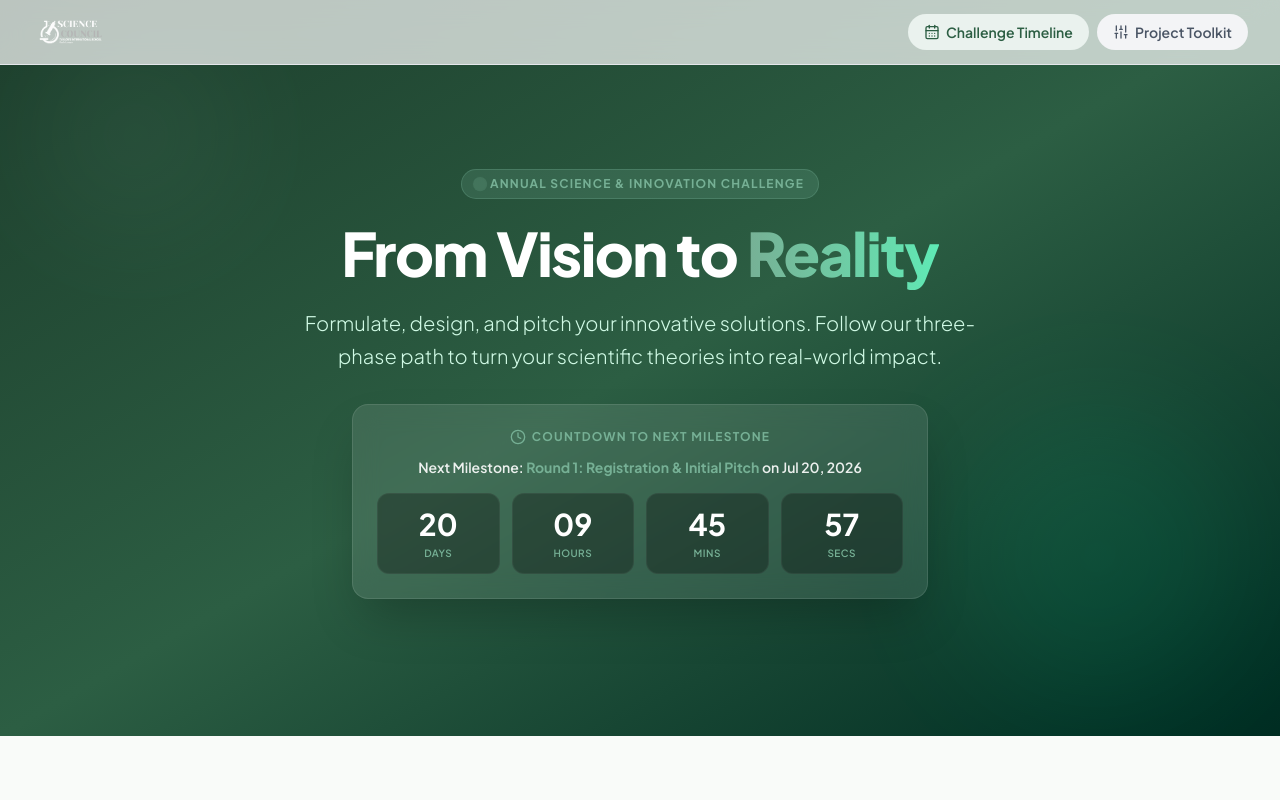
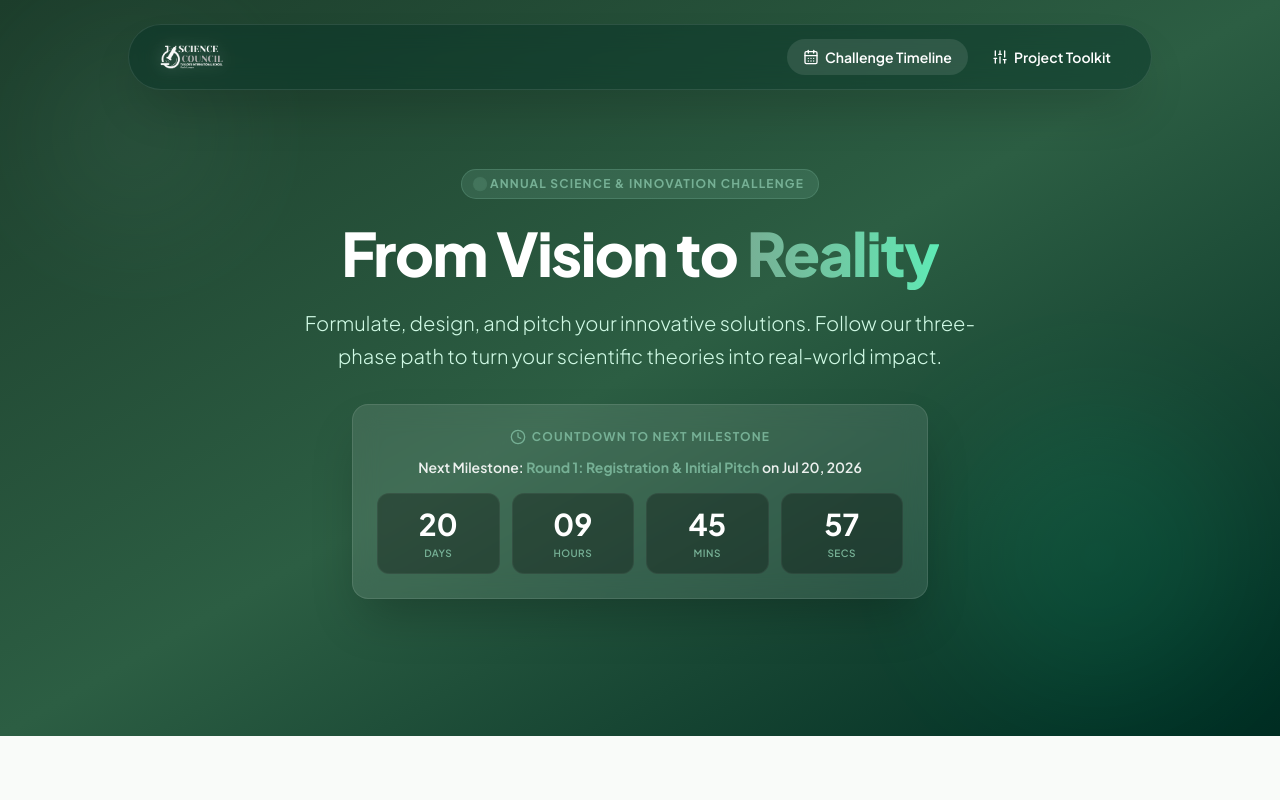
Before and after one commit to asimosereal/TISKL-Science-Council-Website, a Next.js app: page / in a window 1280 px wide. Shown: the top 800 px of the page. Built offline with nearby package versions, Linux system fonts and the light colour scheme.

Commit message:
Update page.tsx

```diff
--- a/app/page.tsx
+++ b/app/page.tsx
@@ -182,28 +182,28 @@ export default function Home() {
 
   return (
     <div className="bg-[#f9fbf9] text-gray-800 antialiased min-h-screen flex flex-col justify-between font-sans">
-      {/* ========== FIXED NAVBAR ========== */}
-      <nav className="fixed top-0 w-full z-50 bg-white/70 backdrop-blur-md border-b border-gray-200">
-        <div className="max-w-7xl mx-auto px-4 sm:px-6 lg:px-8 h-16 flex items-center justify-between">
-          {/* Logo — larger */}
+      {/* ========== FLOATING MAC DOCK NAVBAR (DARK) ========== */}
+      <nav className="fixed top-6 left-1/2 -translate-x-1/2 z-50 w-[95%] max-w-5xl rounded-full bg-emerald-950/40 backdrop-blur-md border border-white/10 shadow-2xl shadow-black/20">
+        <div className="px-5 sm:px-6 h-16 flex items-center justify-between">
+          {/* Logo — highly visible */}
           {/* eslint-disable-next-line @next/next/no-img-element */}
           <img
             src={logoUrl}
             alt="Science Council Taylor's International School KL Logo"
-            className="h-10 sm:h-12 w-auto object-contain"
+            className="h-10 sm:h-12 w-auto object-contain drop-shadow-[0_0_8px_rgba(255,255,255,0.25)]"
             referrerPolicy="no-referrer"
           />
           {/* Nav links */}
           <div className="flex items-center gap-2">
             <a
               href="#timeline-section"
-              className="px-4 py-2 rounded-full text-sm font-semibold text-[#2C5E43] bg-[#EAF2EE] hover:bg-[#76B095] hover:text-white transition-all duration-200 flex items-center gap-1.5"
+              className="px-4 py-2 rounded-full text-sm font-semibold text-white bg-white/10 hover:bg-white/20 transition-all duration-200 flex items-center gap-1.5"
             >
               <CalendarDays className="w-4 h-4" /> Challenge Timeline
             </a>
             <a
               href="#interactive-hub"
-              className="px-4 py-2 rounded-full text-sm font-semibold text-gray-600 bg-gray-100 hover:bg-[#2C5E43] hover:text-white transition-all duration-200 flex items-center gap-1.5"
+              className="px-4 py-2 rounded-full text-sm font-semibold text-white hover:bg-white/10 transition-all duration-200 flex items-center gap-1.5"
             >
               <Sliders className="w-4 h-4" /> Project Toolkit
             </a>
```
